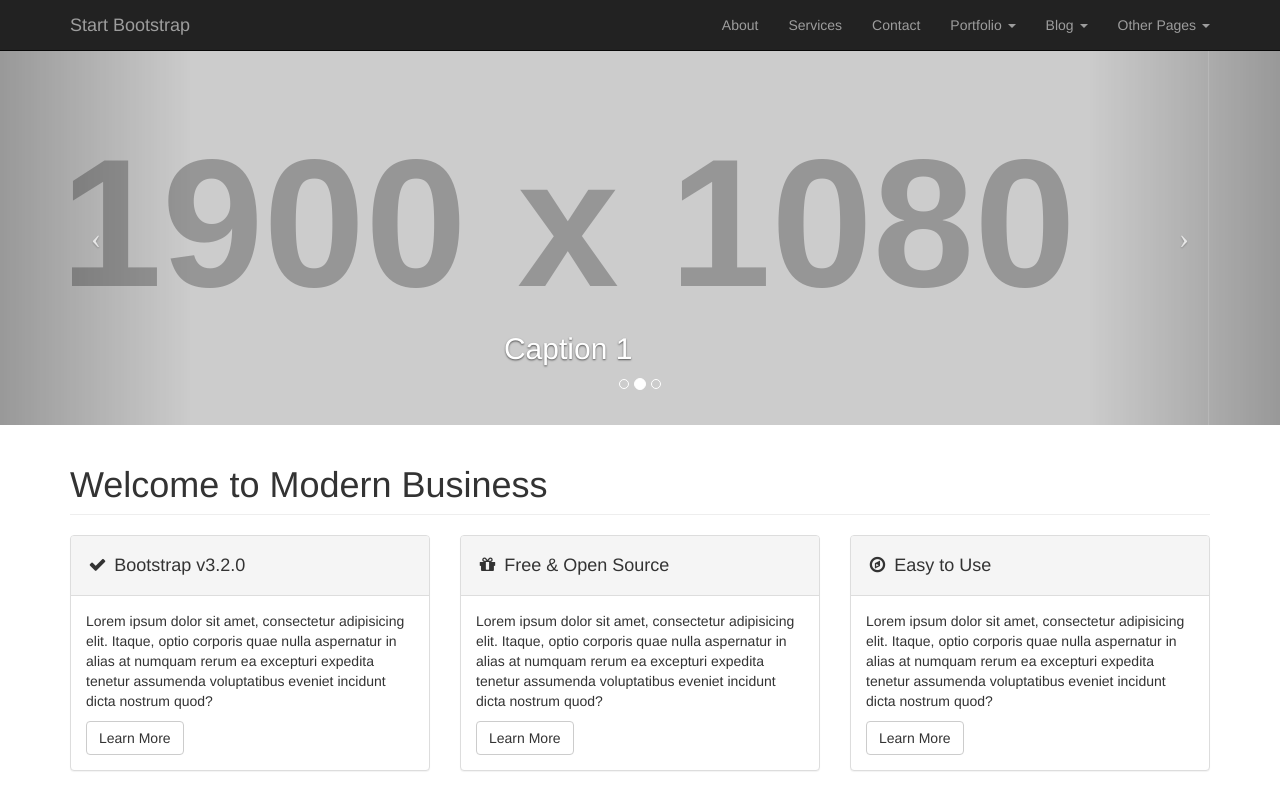
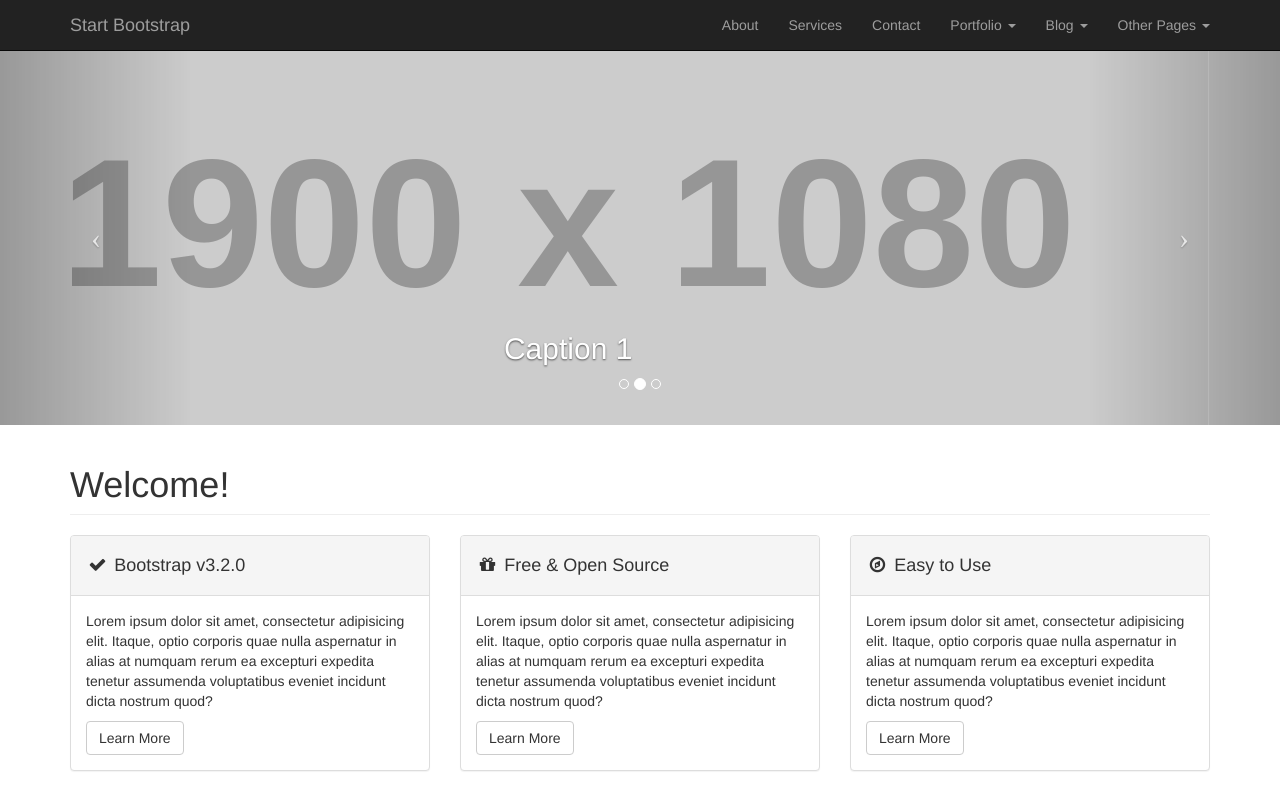
Before and after one commit to Atvo/DoWWWS, a plain HTML site: page index.html in a window 1280 px wide. Shown: the top 800 px of the page. Drawn offline with Linux system fonts and the light colour scheme; placeholder pictures from the web are drawn by us.

Commit message:
Heroku test

```diff
--- a/index.html
+++ b/index.html
@@ -164,7 +164,7 @@
         <div class="row">
             <div class="col-lg-12">
                 <h1 class="page-header">
-                    Welcome to Modern Business
+                    Welcome!
                 </h1>
             </div>
             <div class="col-md-4">
```
